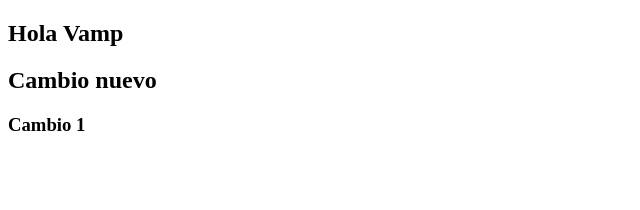
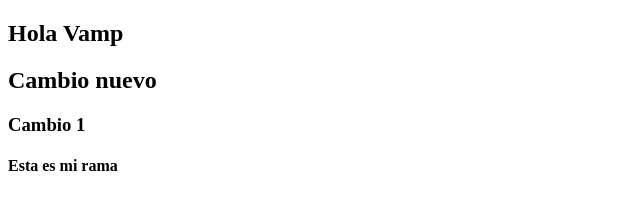
Before and after one commit to LioveCazarez/git-test, a plain HTML site: page index.html in a window 1280 px wide. Shown: the whole page, without its empty margins (0-640 px from the left). Drawn offline with Linux system fonts and the light colour scheme.

Commit message:
Cambio en mi rama

```diff
--- a/index.html
+++ b/index.html
@@ -10,6 +10,7 @@
         <h1>Hola Vamp</h1>
         <h2>Cambio nuevo</h2>
         <h3>Cambio 1</h3>
+        <h4>Esta es mi rama</h4>
     </section>
 </body>
 </html>
```
